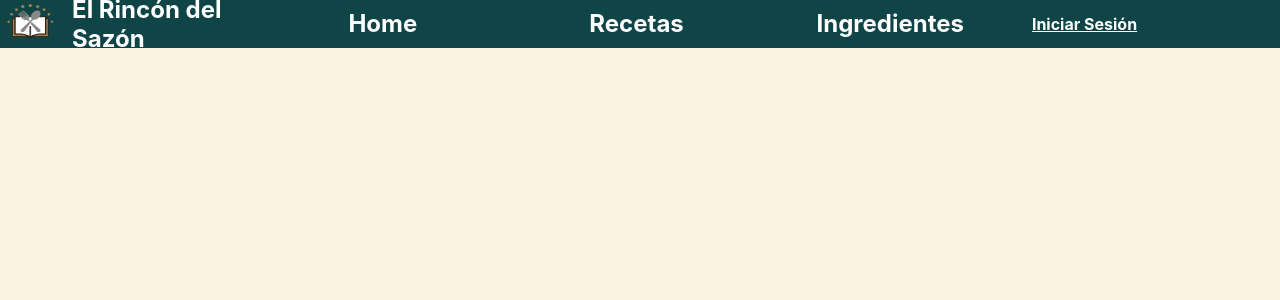
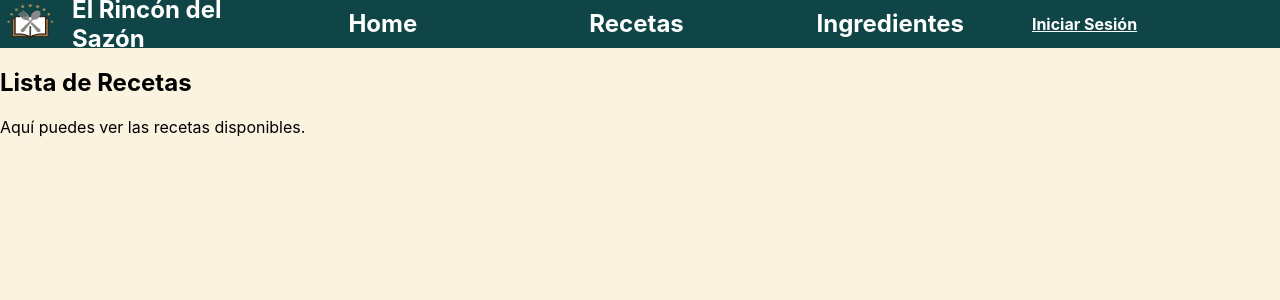
Before and after one commit to Phoenix-Melchor/Recetario, a React (Create React App) app in the folder front/: page /recipes in a window 1280 px wide. Shown: the top 300 px of the page. Built offline with nearby package versions, Linux system fonts and the light colour scheme.

Commit message:
Se corrigieron nombres

```diff
--- a/front/src/App.js
+++ b/front/src/App.js
@@ -2,7 +2,7 @@ import './App.css';
 import Home from './components/home.js';
 import Navbar from './components/navbar.js';
 import { Routes, Route } from 'react-router-dom';
-import Receips from './components/receips.js';
+import Recipes from './components/recipes.js';
 import Ingredients from './components/ingredients.js';
 import Register from './components/register.js';
 import Login from './components/login.js';
@@ -14,7 +14,7 @@ function App() {
       <Navbar/>
       <Routes>
         <Route path='/' element={<Home/>}/>
-        <Route path='/receips' element={<Receips/>}/>
+        <Route path='/recipes' element={<Recipes/>}/>
         <Route path='/ingredients' element={<Ingredients/>}/>
         <Route path='/register' element={<Register/>}/>
         <Route path='/login' element={<Login/>}/>
--- a/front/src/components/navbar.js
+++ b/front/src/components/navbar.js
@@ -16,7 +16,7 @@ function Navbar() {
                 </div>
                 <div className="menus">
                     {isLoggedIn ? (
-                        <Link to="/receips" className="link">Recetas</Link>
+                        <Link to="/recipes" className="link">Recetas</Link>
                     ) : (
                         <Link to="/register" className="link">Recetas</Link>
                     )}
--- a/front/src/components/receips.js
+++ b/front/src/components/recipes.js
@@ -1,6 +1,6 @@
 import React from "react";
 
-function Receips() {
+function Recipes() {
     return (
         <div className="receips">
             <h2>Lista de Recetas</h2>
@@ -9,4 +9,4 @@ function Receips() {
     );
 }
 
-export default Receips;
+export default Recipes;
```
